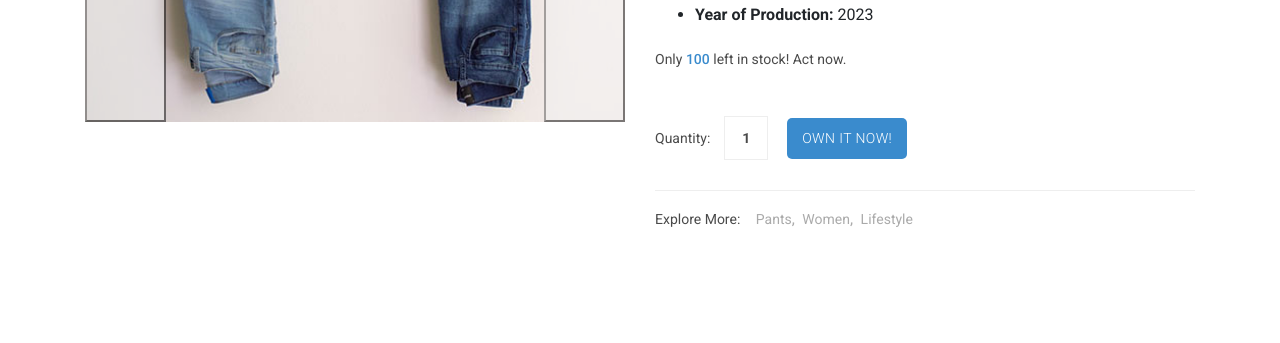
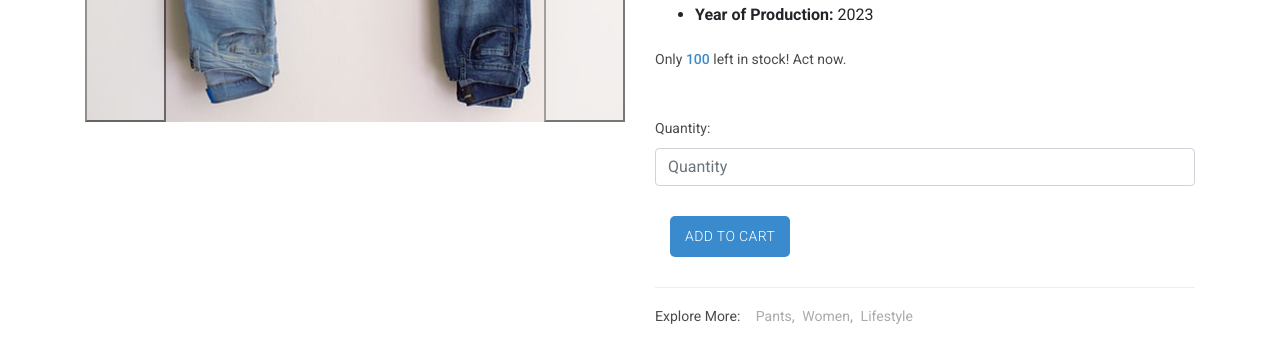
Before and after one commit to ku-market-place/ku-market-place, a Django app: page /ku-market-place/single_product/1/ in a window 1280 px wide. Shown: the part 475-818 px from the top of the page. Before the commit the page ends 702 px from the top, so only its background shows below. Run offline with Django 4.2, Linux system fonts and the light colour scheme; data comes from the database, SQL or seed files in the repository; some libraries are stand-ins or nearby versions.

Commit message:
update ui and fix form didn't work

```diff
--- a/ku_market_place/forms/__init__.py
+++ b/ku_market_place/forms/__init__.py
@@ -1 +1,2 @@
 from .cart_form import CartForm
+from .checkout import CheckOutForm
--- a/ku_market_place/forms/cart_form.py
+++ b/ku_market_place/forms/cart_form.py
@@ -11,10 +11,10 @@ class CartForm(forms.Form):
         min_value=1,
         max_value=100,
         required=True,
-        widget=forms.NumberInput(
-            attrs={
-                "class": "form-control",
-                "placeholder": "Quantity",
-            }
-        ),
+        widget=forms.NumberInput(attrs={
+            'class': 'form-control',
+            'placeholder': 'Quantity',
+            'min': 1,
+            'max': 100,
+        })
     )
--- a/ku_market_place/forms/checkout.py
+++ b/ku_market_place/forms/checkout.py
@@ -1,6 +1,6 @@
 from django import forms
 
 
-class CheckoutForm(forms.Form):
+class CheckOutForm(forms.Form):
     shipping_address = forms.CharField(label='Shipping Address', max_length=100, required=True)
     payment_method = forms.ChoiceField(label='Payment Method', choices=[('credit_card', 'Credit Card'), ('paypal', 'PayPal')])
--- a/ku_market_place/models/customer.py
+++ b/ku_market_place/models/customer.py
@@ -9,3 +9,6 @@ class Customer(models.Model):
     address = models.CharField(max_length=200)
     phone = models.CharField(max_length=200)
     balance = models.IntegerField(default=0)
+
+    def __str__(self):
+        return self.firstname + ' ' + self.lastname
--- a/ku_market_place/models/order.py
+++ b/ku_market_place/models/order.py
@@ -9,3 +9,6 @@ class Order(models.Model):
     order_item_id = models.ForeignKey(OrderItem, on_delete=models.CASCADE)
     status = models.BooleanField(default=False)
     total_amount = models.IntegerField(default=0)
+
+    def __str__(self):
+        return str(self.id)
--- a/ku_market_place/models/order_item.py
+++ b/ku_market_place/models/order_item.py
@@ -4,5 +4,9 @@ from .product import Product
 
 class OrderItem(models.Model):
 
-    product_id = models.ForeignKey(Product, on_delete=models.CASCADE)
+    product = models.ForeignKey(Product, on_delete=models.CASCADE)
     quantity = models.IntegerField(default=0)
+    total_amount = models.IntegerField(default=0)
+
+    def __str__(self):
+        return self.product.productDisplayName
--- a/ku_market_place/models/product.py
+++ b/ku_market_place/models/product.py
@@ -14,5 +14,20 @@ class Product(models.Model):
     productPrice = models.FloatField(default=0.0)
     quantity = models.IntegerField(default=100)
 
+    def description(self):
+        """
+        Return a formatted string containing all description attributes of the Product.
+        """
+        description = f"Gender: {self.gender}\n"
+        description += f"Master Category: {self.masterCategory}\n"
+        description += f"Sub Category: {self.subCategory}\n"
+        description += f"Article Type: {self.articleType}\n"
+        description += f"Base Colour: {self.baseColour}\n"
+        description += f"Season: {self.season}\n"
+        description += f"Year: {self.year}\n"
+        description += f"Usage: {self.usage}\n"
+
+        return description
+
     def __str__(self):
         return self.productDisplayName
--- a/ku_market_place/templates/ku_market_place/single-product.html
+++ b/ku_market_place/templates/ku_market_place/single-product.html
@@ -55,13 +55,10 @@
           <li><strong>Year of Production:</strong> {{ product.year }}</li>
         </ul>
             <p>Only <span>{{ product.quantity }}</span> left in stock! Act now.</p>
-        <form action="" method="post">
-          <label for="quantity">Quantity:</label>
-          <input name="quantity" type="quantity" class="quantity-text" id="quantity"
-            onfocus="if(this.value == '1') { this.value = ''; }"
-            onBlur="if(this.value == '') { this.value = '1';}"
-            value="1">
-          <input type="submit" class="button" value="Own It Now!">
+            <form method="post" action="{% url 'ku-market-place:add_to_cart' product_id=product.id %}">
+                {% csrf_token %}
+                {{ form.as_p }}
+                <input type="submit" class="button" value="Add to Cart">
             </form>
             <div class="down-content">
               <div class="categories">
@@ -84,6 +81,24 @@ function clearField(t){
     t.style.color='#fff';
   }
 }
+    document.addEventListener("DOMContentLoaded", function() {
+      var quantityInput = document.getElementById("id_quantity");  // Assuming the id is "id_quantity"
+      var originalColor = quantityInput.style.color;
+
+      quantityInput.addEventListener("focus", function() {
+        if (this.value === '1') {
+          this.value = '';
+          this.style.color = originalColor;
+        }
+      });
+
+      quantityInput.addEventListener("blur", function() {
+        if (this.value === '') {
+          this.value = '1';
+          this.style.color = originalColor;
+        }
+      });
+    });
 </script>
 
 {% endblock %}
--- a/ku_market_place/views.py
+++ b/ku_market_place/views.py
@@ -5,7 +5,7 @@ from ku_market_place.models import Product, Order, OrderItem, Customer
 from django.shortcuts import render, get_object_or_404, redirect
 from django.contrib import messages
 from django.db.models import Q
-from ku_market_place.forms import CartForm
+from ku_market_place.forms import CartForm, CheckOutForm
 
 
 class ProductView(generic.ListView):
@@ -37,9 +37,7 @@ class ProductView(generic.ListView):
                 context={"product_lists": []},
 
             )
-        print("1")
         print("search_product is empty")
-        print(f"list: {list(self.get_queryset())}")
         return render(
             request,
             self.template_name,
@@ -55,6 +53,7 @@ class ProductDetailView(generic.DetailView):
         try:
             key = kwargs["pk"]
             product = get_object_or_404(Product, pk=key)
+            form = CartForm()
         except Http404:
             messages.warning(
                 request,
@@ -64,7 +63,7 @@ class ProductDetailView(generic.DetailView):
         return render(
             request,
             self.template_name,
-            context={"product": product},
+            context={"product": product, "form": form},
         )
 
 
@@ -82,29 +81,55 @@ def order_list(request):
 
 class CartDailView(View):
     def get(self, request, *args, **kwargs):
-        order = Order.objects.filter(customer_id=request.user.id)
+        form = CheckOutForm()
+        # order = Order.objects.filter(customer_id=request.user.id)
+        order = Order.objects.all()
         if order:
             # Get all order items related to the order
-            order_items = OrderItem.objects.filter(order_item_id=order.id)
+            order_items = OrderItem.objects.filter(id=order[0].id)
         else:
             # If there's no order, set order_items to an empty queryset or handle it accordingly
             order_items = OrderItem.objects.none()
-        return render(request, 'ku_market_place/cart.html', {'order_items': order_items})
+        return render(request, 'ku_market_place/cart.html', {'order_items': order_items, 'form': form})
+
+
+class AddToCartView(View):
+    def get(self, request, *args, **kwargs):
+        return redirect('ku-market-place:view_cart')
 
     def post(self, request, *args, **kwargs):
         form = CartForm(request.POST)
+        product_id = kwargs.get("product_id")
+        quantity = request.POST.get("quantity")
 
         if form.is_valid():
-            # Assuming you have a function to process the form data and create/update the order
-            # You might need to adjust this based on your actual model relationships and requirements
-            print("form is valid")
 
-            return render(request, 'ku_market_place/order_list.html')  # Redirect to the order list or another page
-        else:
-            # If the form is not valid, re-render the cart page with the validation errors
-            return render(request, 'ku_market_place/cart.html', {'form': form})
+            # Assuming you have a Product model, get the product instance
+            product = Product.objects.get(pk=product_id)
 
+            # Assuming you have a Cart model, add the product to the cart
+            # You may want to associate the product with the user and save it to the cart
+            order_item = OrderItem.objects.create(
+                product_id=product,
+                quantity=quantity,
+                total_amount=product.price * quantity,
+            )
+            order_item.save()
+            try:
+                order = Order.objects.get(customer_id=request.user.id)
+                order.order_item_id.add(order_item)
+                order.save()
+            except Order.DoesNotExist:
+                order = Order.objects.create(
+                    customer_id=Customer.objects.get(pk=request.user.id),
+                    order_item_id=order_item,
+                    total_amount=order_item.total_amount,
+                )
+                order.save()
+            print("success")
 
-class AddToCartView(View):
-    def post(self, request, *args, **kwargs):
-        return render(request, 'ku_market_place/cart.html')
+            # Redirect to a success page or the same page if needed
+            return redirect('ku-market-place:view_cart')
+
+        # If the form is not valid, you can re-render the same template with the form
+        return redirect('ku-market-place:view_cart')
```
Also changed, not shown: ku_market_place/templates/ku_market_place/cart.html (+6 -11 lines), ku_market_place/migrations/0009_rename_product_id_orderitem_product.py (added), ku_market_place/migrations/0010_orderitem_total_amount.py (added). Lines whose indentation alone changed are shown as unchanged.
